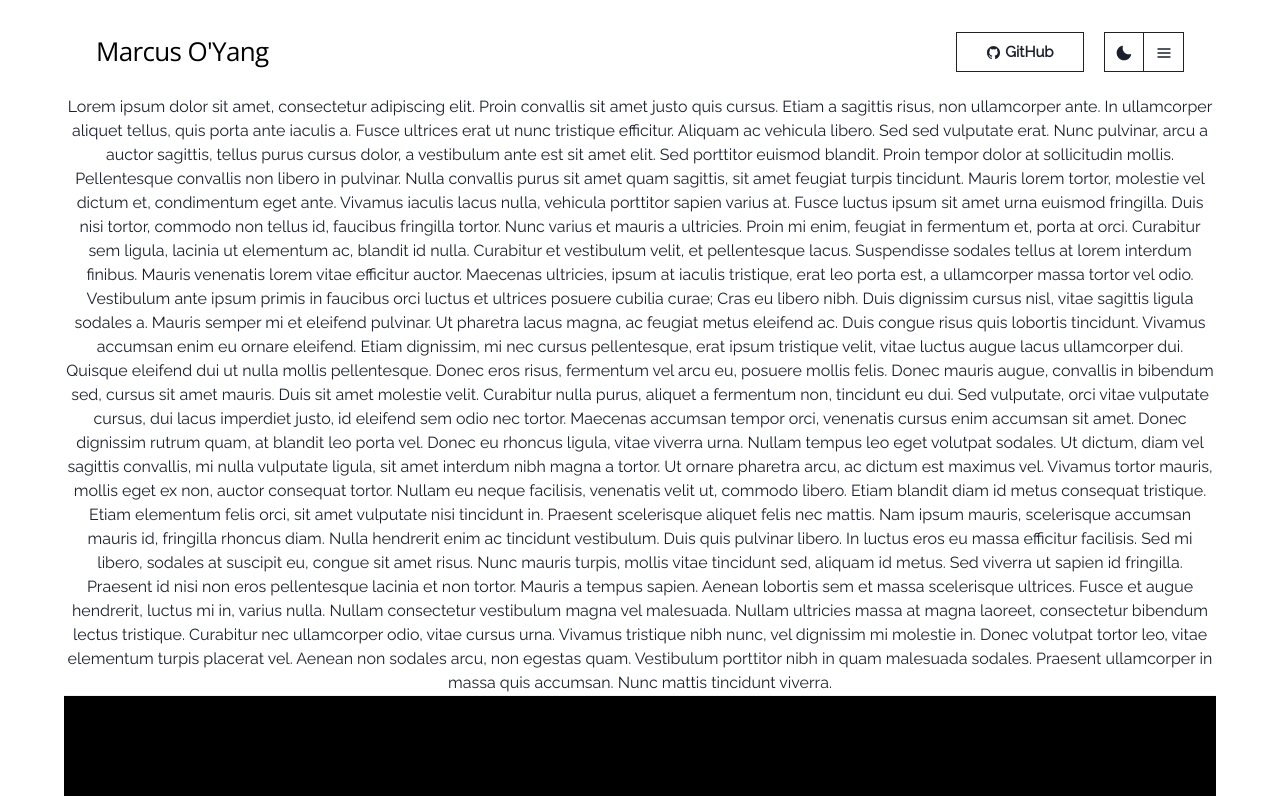
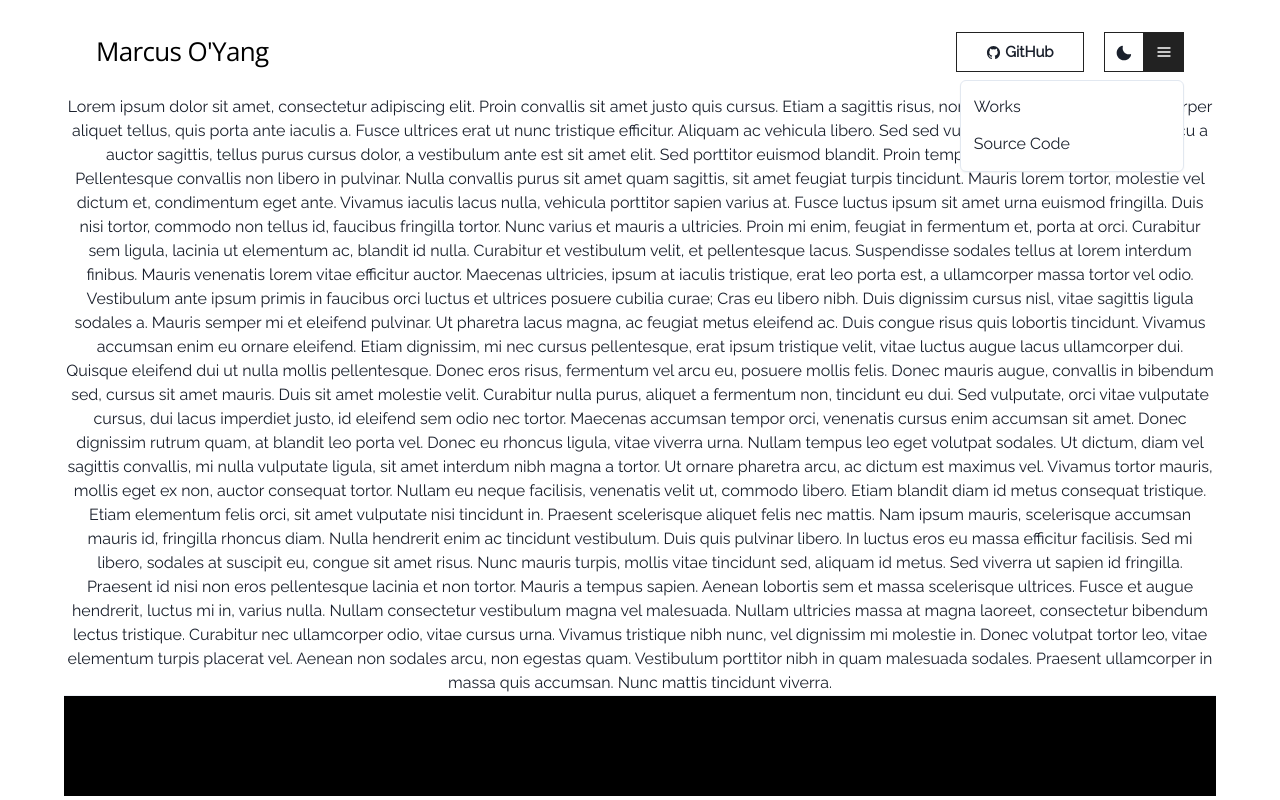
Before and after one commit to marcusoyang/nextjs-portfolio, a Next.js app: page / in a window 1280 px wide. Both pictures are taken after a click on the button 1164 px from the left and 52 px from the top of the page. Shown: the top 800 px of the page. Built offline with nearby package versions, Linux system fonts and the light colour scheme.

Commit message:
navbar complete

```diff
--- a/components/Navbar.tsx
+++ b/components/Navbar.tsx
@@ -9,6 +9,11 @@ import {
   Heading,
   useColorModeValue,
   color,
+  IconButton,
+  Menu,
+  MenuButton,
+  MenuItem,
+  MenuList,
 } from '@chakra-ui/react';
 import { HamburgerIcon, MoonIcon, SunIcon } from '@chakra-ui/icons';
 import NextLink from 'next/link';
@@ -23,7 +28,13 @@ interface navLinkProps {
 
 const NavLink: React.FC<navLinkProps> = (props) => (
   <NextLink href={props.href} passHref scroll={false}>
-    <Link style={{ textDecoration: 'none' }} {...props}>
+    <Link
+      _focus={{
+        boxShadow: 'none',
+      }}
+      style={{ textDecoration: 'none' }}
+      {...props}
+    >
       {props.children}
     </Link>
   </NextLink>
@@ -31,7 +42,7 @@ const NavLink: React.FC<navLinkProps> = (props) => (
 
 const Navbar = () => {
   const { colorMode, toggleColorMode } = useColorMode();
-  const hoverColor = useColorModeValue('#000', '#333');
+  const hoverColor = useColorModeValue('#222', '#333');
 
   return (
     <>
@@ -41,10 +52,10 @@ const Navbar = () => {
         pt={8}
         px={8}
         mx={'auto'}
-        maxW={'6xl'}
-        w='100%'
+        // maxW={'6xl'}
+        // w='100%'
+        zIndex={2}
       >
-        {/* <Flex h={16} alignItems={"center"} justifyContent={"space-between"}> */}
         <NavLink href='/'>
           <Heading
             size={'md'}
@@ -58,10 +69,17 @@ const Navbar = () => {
             Marcus O&apos;Yang
           </Heading>
         </NavLink>
-        {/* </Flex> */}
       </Box>
 
-      <Flex pos={'fixed'} pt={8} px={8} justify={'right'} maxW={'6xl'} w='100%'>
+      <Flex
+        pos={'fixed'}
+        pt={8}
+        px={8}
+        justify={'right'}
+        maxW={'6xl'}
+        w='100%'
+        zIndex={1}
+      >
         <a
           target='_blank'
           href='https://github.com/marcusoyang'
@@ -124,7 +142,10 @@ const Navbar = () => {
           </Box>
         </Button>
 
-        <Button
+        <Menu isLazy id='navbar-menu'>
+          <MenuButton
+            as={IconButton}
+            icon={<HamburgerIcon />}
             role='group'
             w={10}
             h={10}
@@ -133,37 +154,57 @@ const Navbar = () => {
             rounded='none'
             _hover={{
               bg: hoverColor,
+              color: 'white',
+            }}
+            _expanded={{
+              bg: hoverColor,
+              color: 'white',
             }}
             _focus={{
               boxShadow: 'none',
             }}
             borderColor={colorMode === 'light' ? '#222' : '#eee'}
             bg={colorMode === 'light' ? '#FFF' : '#222'}
-        >
-          <Box
-            _groupHover={{
-              color: 'white',
+            aria-label='Open Menu'
+          />
+          <MenuList bg={colorMode === 'light' ? '#FFF' : '#222'}>
+            <NextLink href='/works' passHref>
+              <MenuItem
+                as={Link}
+                _focus={{
+                  boxShadow: 'none',
                 }}
               >
-            <HamburgerIcon />
-          </Box>
-        </Button>
+                Works
+              </MenuItem>
+            </NextLink>
+            <MenuItem
+              as={Link}
+              href='https://github.com/marcusoyang/nextjs-portfolio'
+              _focus={{
+                boxShadow: 'none',
+              }}
+            >
+              Source Code
+            </MenuItem>
+          </MenuList>
+        </Menu>
 
         {/* <Box ml={2} display={{ base: 'inline-block', md: 'none' }}>
-            <Menu isLazy id="navbar-menu">
+          <Menu isLazy id='navbar-menu'>
             <MenuButton
               as={IconButton}
               icon={<HamburgerIcon />}
-            variant="outline"
-            aria-label="Open Menu"
+              variant='outline'
+              aria-label='Open Menu'
             />
             <MenuList>
-            <NextLink href="/works" passHref>
+              <NextLink href='/works' passHref>
                 <MenuItem as={Link}>Works</MenuItem>
               </NextLink>
               <MenuItem
                 as={Link}
-            href="https://github.com/marcusoyang/nextjs-portfolio"
+                href='https://github.com/marcusoyang/nextjs-portfolio'
               >
                 Source Code
               </MenuItem>
```
Lines whose indentation alone changed are shown as unchanged.
